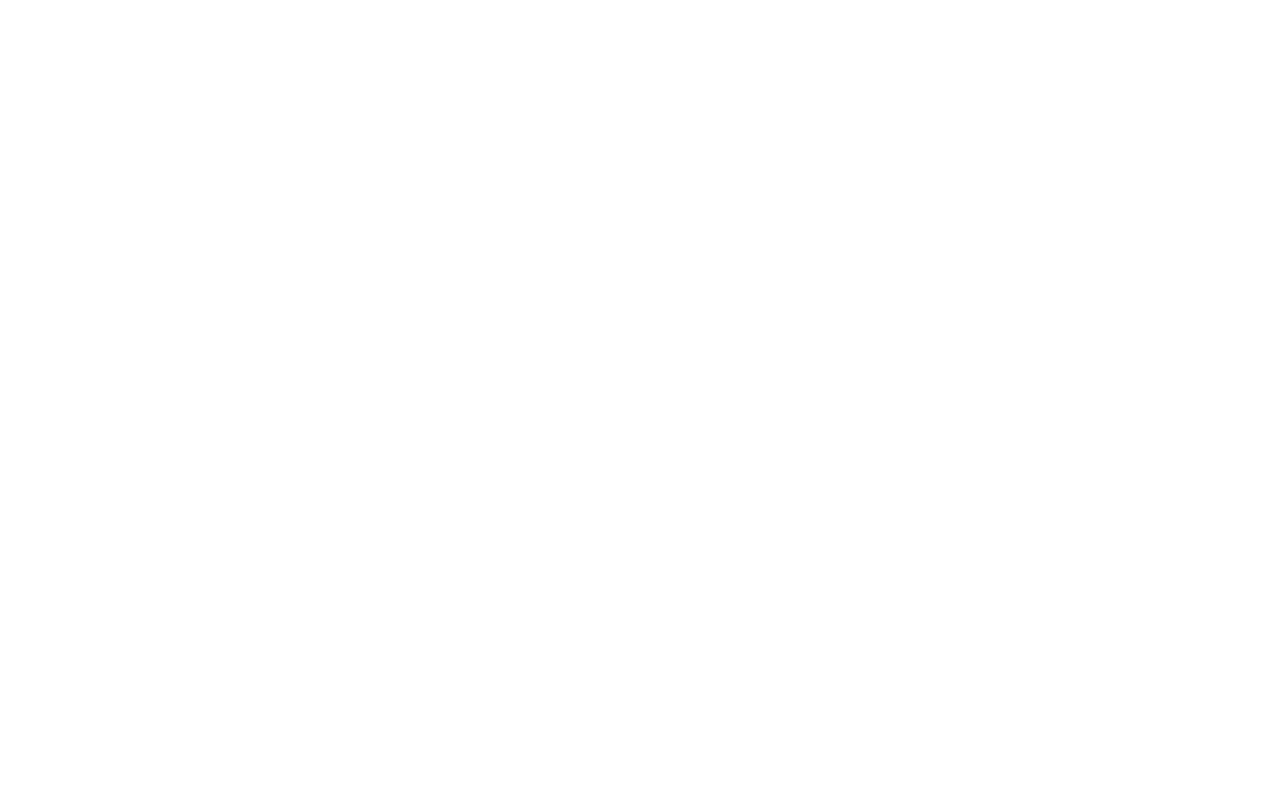
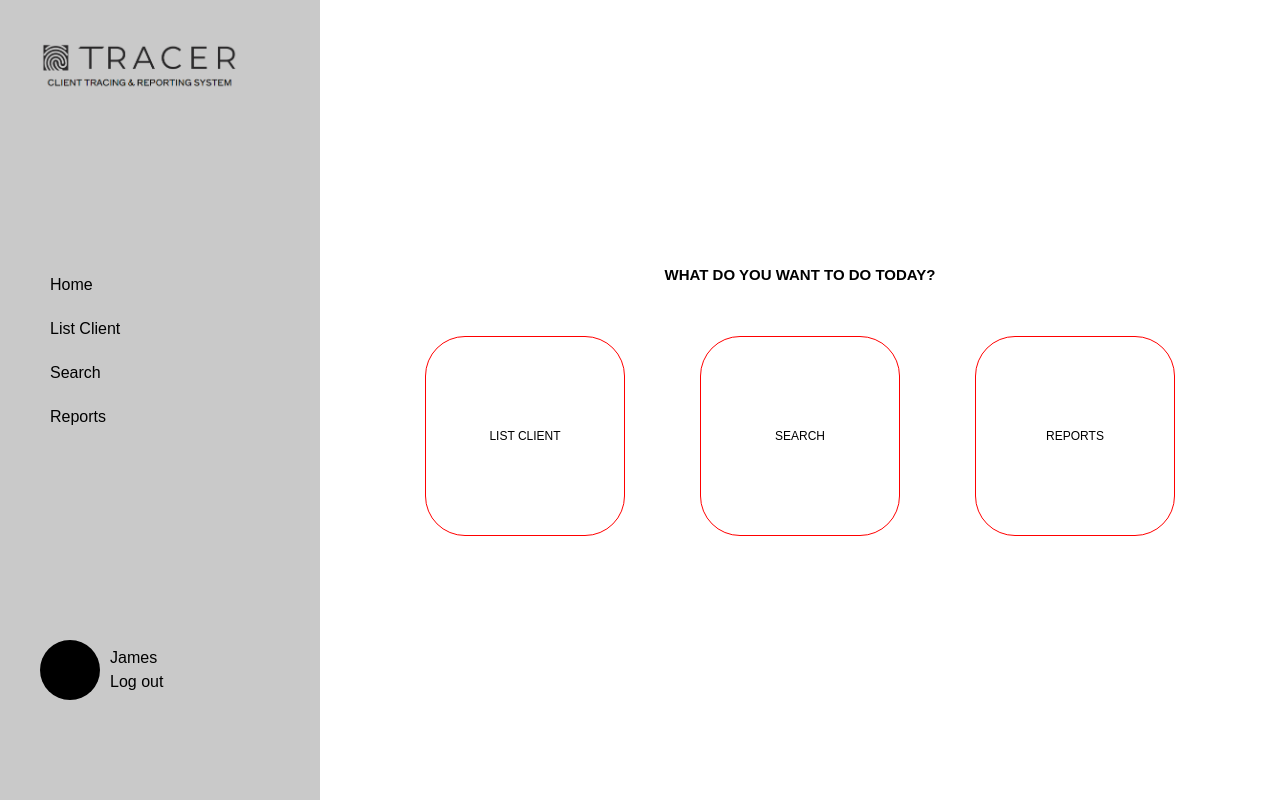
Before and after one commit to Sergio-Jim/tracer-fe, a Vue app: page /dashboard in a window 1280 px wide. Before the commit this address had no page. Built offline with nearby package versions, Linux system fonts and the light colour scheme; a web font is replaced by a local one; what @vue/apollo-option, apollo-upload-client, vue-final-modal, vue-loaders would draw is missing.

Commit message:
setup dashboard and home

```diff
--- a/src/components/loginProcess.vue
+++ b/src/components/loginProcess.vue
@@ -41,7 +41,7 @@
                     color="black"
                     scale="0.5"
                   ></vue-loaders>
-                  <div class="py-2" v-else>Authenticate</div>
+                  <div class="py-2 text-red-800" v-else>Authenticate</div>
                 </button>
               </div>
             </div>
@@ -83,7 +83,7 @@
                 w-full
               "
               style="height: 40px"
-              v-on:click="active = true"
+              v-on:click="login"
               type="button"
             >
               <vue-loaders
@@ -132,6 +132,9 @@
     reloadPage() {
       window.location.reload();
     },
+    async login() {
+      this.$router.push("/dashboard");
+    },
   },
 };
 </script>
--- a/src/index.css
+++ b/src/index.css
@@ -11,7 +11,7 @@
 
 /* Handle */
 ::-webkit-scrollbar-thumb {
-    background: #088;
+    background: #9d9d9d;
     border-radius: 10px;
 }
 
--- /dev/null
+++ b/src/pages/dashboard.vue
@@ -0,0 +1,120 @@
+<template>
+  <div style="display: flex; height: 100vh">
+    <div
+      style="
+        min-width: 25%;
+        background-color: #c9c9c9;
+        display: flex;
+        flex-direction: column;
+        padding: 40px;
+        box-sizing: border-box;
+      "
+    >
+      <div>
+        <div style="text-align: center">
+          <img
+            src="../assets/tracer_logo_sm.png"
+            style="height: 100%; width: 200px"
+          />
+        </div>
+      </div>
+
+      <div
+        style="
+          flex-grow: 1;
+          display: flex;
+          flex-direction: column;
+          justify-content: space-around;
+        "
+      >
+        <ul>
+          <li style="">
+            <router-link
+              to="/dashboard/"
+              v-bind:style="{
+                fontWeight: this.$route.path === '/Home' ? 'bolder' : '',
+              }"
+              ><div style="display: flex; flex-direction: row">
+                <span style="padding: 10px">Home</span>
+              </div>
+            </router-link>
+          </li>
+          <li>
+            <router-link
+              to="/dashboard/listClient"
+              v-bind:style="{
+                fontWeight:
+                  this.$route.path === '/dashboard/listClient' ? 'bolder' : '',
+              }"
+              ><div style="display: flex; flex-direction: row">
+                <span style="padding: 10px">List Client</span>
+              </div></router-link
+            >
+          </li>
+          <li>
+            <router-link
+              to="/dashboard/search"
+              v-bind:style="{
+                fontWeight:
+                  this.$route.path === '/dashboard/search' ? 'bolder' : '',
+              }"
+              ><div style="display: flex; flex-direction: row">
+                <span style="padding: 10px">Search</span>
+              </div></router-link
+            >
+          </li>
+          <li>
+            <router-link
+              to="/dashboard/reports"
+              v-bind:style="{
+                fontWeight:
+                  this.$route.path === '/dashboard/reports' ? 'bolder' : '',
+              }"
+              ><div style="display: flex; flex-direction: row">
+                <span style="padding: 10px">Reports</span>
+              </div></router-link
+            >
+          </li>
+        </ul>
+      </div>
+      <div></div>
+
+      <div style="display: flex; margin-top: 30px; margin-bottom: 60px">
+        <div
+          style="
+            height: 60px;
+            width: 60px;
+            border-radius: 100%;
+            background-color: black;
+          "
+        ></div>
+        <div
+          style="
+            display: flex;
+            flex-direction: column;
+            justify-content: center;
+            margin-left: 10px;
+          "
+        >
+          <h4>James</h4>
+          <h4 style="cursor: pointer" v-on:click="this.$router.push('/login')">
+            Log out
+          </h4>
+        </div>
+      </div>
+    </div>
+
+    <div style="box-sizing: border-box; flex-grow: 1">
+      <router-view></router-view>
+    </div>
+  </div>
+</template>
+
+<script>
+export default {
+  name: "Launchpad",
+};
+</script>
+
+<style scoped>
+</style>
--- /dev/null
+++ b/src/pages/dashboard/index.vue
@@ -0,0 +1,102 @@
+<template>
+  <div
+    style="
+      height: 100%;
+      display: flex;
+      flex-direction: column;
+      justify-content: center;
+      padding: 20px 30px;
+    "
+  >
+    <div
+      style="
+        display: flex;
+        flex-direction: row;
+        justify-content: center;
+        margin: 50px 0;
+      "
+    >
+      <h3 style="font-size: 15px; font-weight: bold">
+        WHAT DO YOU WANT TO DO TODAY?
+      </h3>
+    </div>
+    <div class="link-group">
+      <div class="button">
+        <router-link to="/dashboard/listclient">
+          <div class="link-item active">
+            <span class="link-text">LIST CLIENT</span>
+          </div>
+        </router-link>
+      </div>
+
+      <div class="button">
+        <router-link to="/dashboard/search">
+          <div class="link-item active">
+            <span class="link-text">SEARCH</span>
+          </div>
+        </router-link>
+      </div>
+
+      <div class="button">
+        <router-link to="/dashboard/reports">
+          <div class="link-item active">
+            <span class="link-text">REPORTS</span>
+          </div>
+        </router-link>
+      </div>
+    </div>
+  </div>
+</template>
+
+<script>
+export default {
+  name: "DashboardHome",
+};
+</script>
+
+<style scoped>
+.link-icon {
+  width: 120px;
+  height: 120px;
+}
+
+.link-item {
+  display: flex;
+  flex-direction: column;
+  border: 1px solid;
+  border-radius: 40px;
+  width: 200px;
+  height: 200px;
+  align-items: center;
+  justify-content: space-around;
+  font-size: 12px;
+  color: red;
+  /* position: absolute; */
+}
+
+.link-text {
+  color: black;
+}
+
+.link-item:hover {
+  background-color: #c9c9c9;
+  transition: 100ms linear;
+  box-shadow: 0px 0px 20px gray;
+  margin-top: -5px;
+  height: 210px;
+  width: 210px;
+}
+
+.link-group {
+  display: flex;
+  justify-content: space-evenly;
+  max-height: 200px;
+  min-width: 800px;
+  margin-bottom: 50px;
+}
+
+.button {
+  max-width: 200px;
+  position: relative;
+}
+</style>
--- /dev/null
+++ b/src/pages/dashboard/listClient.vue
@@ -0,0 +1,3 @@
+<template>
+  <div>listclient</div>
+</template>
--- /dev/null
+++ b/src/pages/dashboard/reports.vue
@@ -0,0 +1,3 @@
+<template>
+  <div>reports</div>
+</template>
--- /dev/null
+++ b/src/pages/dashboard/search.vue
@@ -0,0 +1,3 @@
+<template>
+  <div>search</div>
+</template>
--- a/src/router.js
+++ b/src/router.js
@@ -1,5 +1,10 @@
 import { createRouter, createWebHistory } from "vue-router";
 import Login from "./pages/login.vue";
+import Dashboard from "./pages/dashboard";
+import DashboardMain from "./pages/dashboard/index.vue";
+import ListClient from "./pages/dashboard/listClient.vue";
+import Search from "./pages/dashboard/search.vue";
+import Reports from "./pages/dashboard/reports.vue";
 
 const routes = [
   {
@@ -12,6 +17,30 @@
     component: Login,
     props: true,
   },
+  {
+    path: "/dashboard",
+    name: "dashboard",
+    component: Dashboard,
+    props: true,
+    children: [
+      {
+        path: "",
+        component: DashboardMain,
+      },
+      {
+        path: "listClient",
+        component: ListClient,
+      },
+      {
+        path: "search",
+        component: Search,
+      },
+      {
+        path: "reports",
+        component: Reports,
+      },
+    ],
+  },
 ];
 
 export default createRouter({
```
Also changed, not shown: src/assets/finger.png, src/assets/tracer_logo_sm.png (added).
